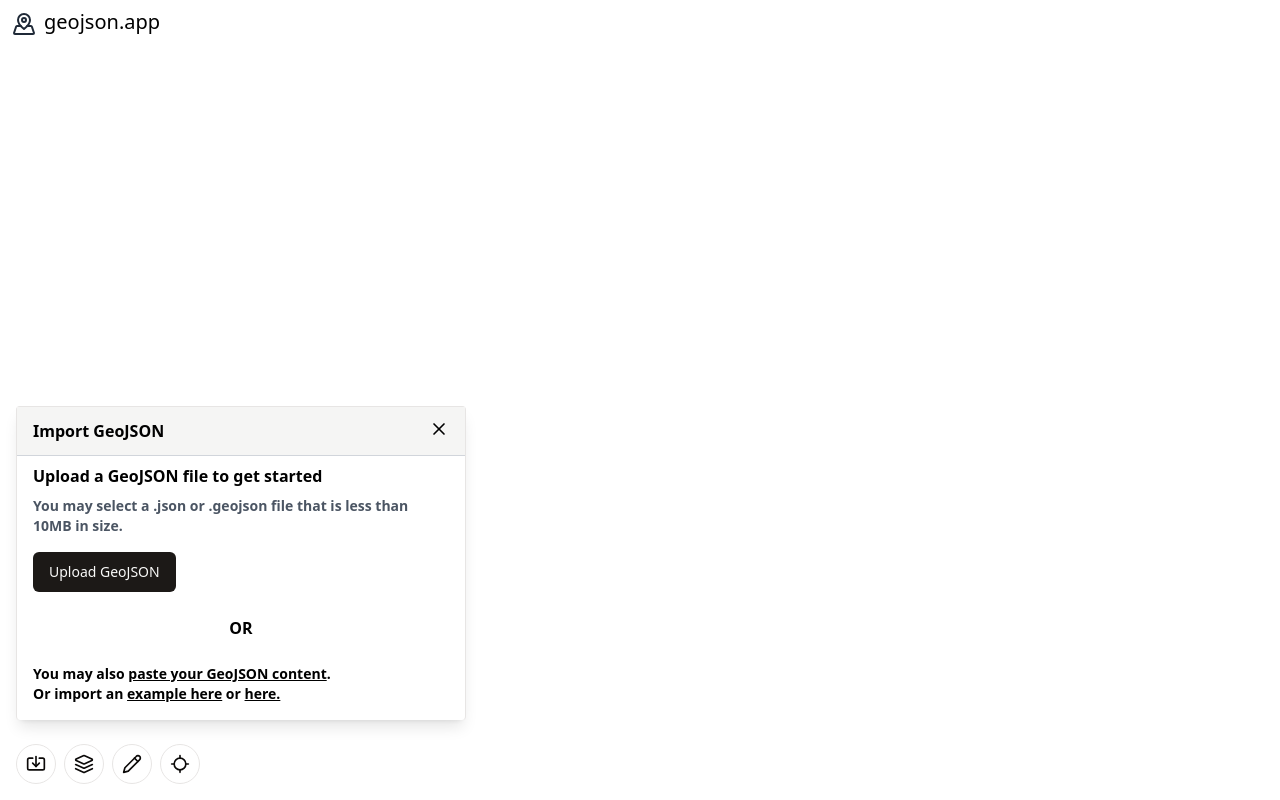
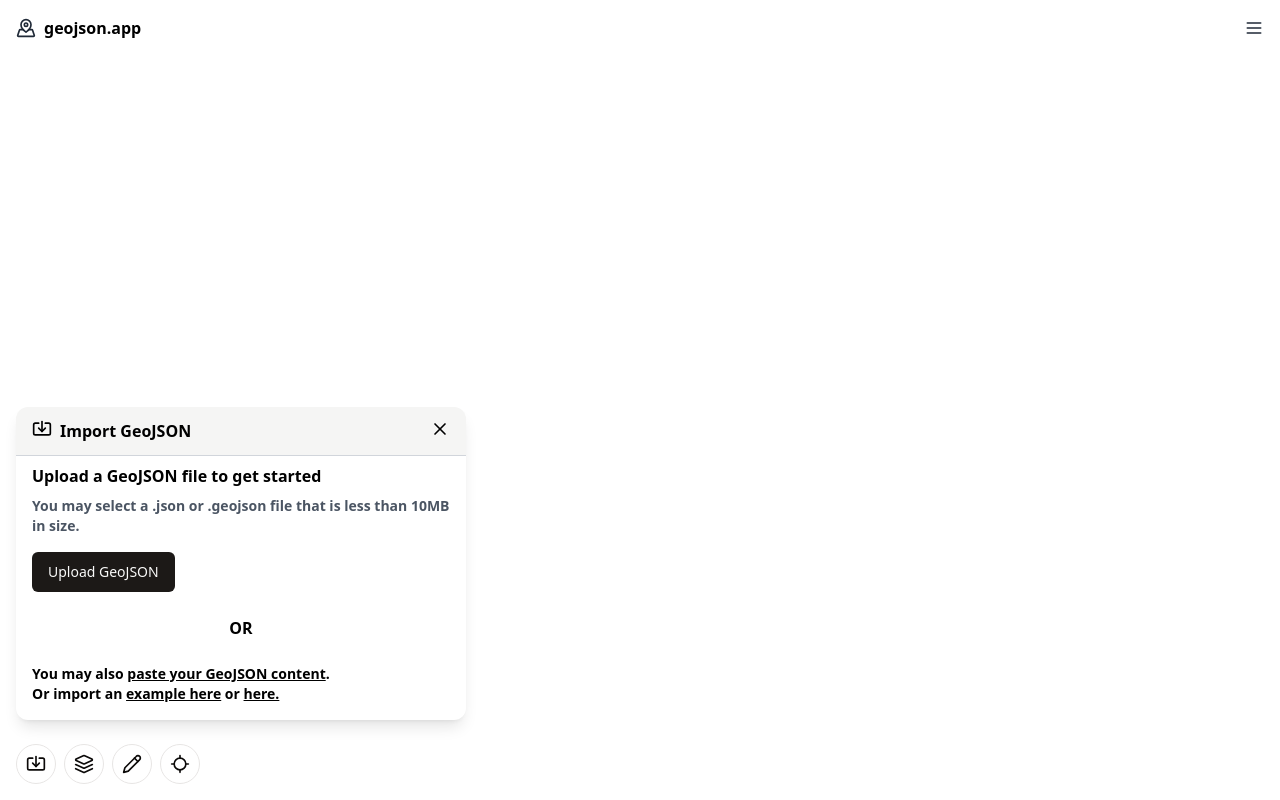
Before and after one commit to bishalspkt/geojson-app, a React (Vite) app: page / in a window 1280 px wide. Built offline with nearby package versions, Linux system fonts and the light colour scheme; what protomaps-themes-base would draw is missing.

Commit message:
Refactor map controls and add menu to map label

```diff
--- a/src/components/map-controls/map-controls.tsx
+++ b/src/components/map-controls/map-controls.tsx
@@ -39,14 +39,14 @@ export default function MapControls({ geoJson, setGeoJSON, setMapFocus }: Upload
         try {
             const position = await getCurrentPosition();
             setMapFocus(position);
-        } catch(error) {
-            alert(error);
+        } catch(error: any) {
+            alert((error as Error).message);
         }
     }
 
     return (
         <>
-            <div className="fixed bottom-4 left-4 flex flex gap-2">
+            <div className="fixed bottom-4 left-4 flex flex gap-2 rounded-lg">
                 <Button variant="outline" size="icon" className="rounded-3xl" onClick={() => togglePanel("upload")}><Import className="h-5 w-5" /></Button>
                 <Button variant="outline" size="icon" className="rounded-3xl" onClick={() => togglePanel("layers")}><Layers className="h-5 w-5" /></Button>
                 <Button variant="outline" size="icon" className="rounded-3xl" onClick={() => togglePanel("create")}><Pencil className="h-5 w-5" /></Button>
--- a/src/components/map-controls/panels/panel.tsx
+++ b/src/components/map-controls/panels/panel.tsx
@@ -9,10 +9,11 @@ const panelDict = {
 }
 export default function Panel({ type, children, className, onToggle }: PanelProps) {
     return (
-        <div className="fixed left-4 bottom-20 rounded sm:w-[450px] w-[300px] text-black font-semibold bg-white shadow-lg border border-b-0 z-20">
-            <div className="flex border-b border-gray-300 px-4 py-3 gap-2 bg-accent hover:cursor-pointer" onClick={() => onToggle(type)}>
+        <div className="fixed left-4 bottom-20 sm:w-[450px] w-[300px] text-black font-semibold bg-white shadow-lg z-20 rounded-xl">
+            <div className="flex border-b border-gray-300 px-4 py-3 gap-2 bg-accent hover:cursor-pointer rounded-t-xl" onClick={() => onToggle(type)}>
+                {panelDict[type].icon}
                 <p>{panelDict[type].title}</p>
-                <X className="h-5 w-5 ml-auto" />
+                <X className="h-5 w-5 ml-auto hover:text-lg hover:scale-110" />
             </div>
             <div className={`flex flex-col gap-2 text-left max-h-[70vh] overflow-y-auto ${className}`}>
                 {children}
--- a/src/components/map/map-label.tsx
+++ b/src/components/map/map-label.tsx
@@ -1,10 +1,34 @@
-import { MapPinned } from "lucide-react";
+import { Github, MapPinned, Menu } from "lucide-react";
+import { useState } from "react";
 
 export default function MapLabel() {
+    const [isMenuOpen, setMenuOpen] = useState(false);
+
+    const handleMenuClick = () => {
+        setMenuOpen(!isMenuOpen);
+    };
+
+    const menuItems = [
+        { name: "GitHub", icon: <Github className="h-5 w-5 text-gray-800" />, url: "https://github.com/bishalspkt/geojson-app" }
+    ]
     return (
-        <div className="fixed top-2 left-2 flex gap-1 z-10">
-            <MapPinned className="h-8 w-8 p-1 text-gray-800" />
-            <h2 className="text-xl text-black"  style={{ textShadow: '0px 0px 6px white' }}>geojson.app</h2>
+        <div className="fixed p-4 pl-4 w-full flex gap-2 z-10 bg-white bg-opacity-50 backdrop-filter backdrop-blur-sm items-center">
+            <MapPinned className="h-5 w-5 text-gray-800" />
+            <h2 className="text text-black font-semibold">geojson.app</h2>
+            <div className="ml-auto cursor-pointer hover:scale-110" onClick={handleMenuClick}>
+                <Menu className="h-5 w-5 text-gray-800" />
+            </div>
+            {isMenuOpen && (
+                <div className="absolute top-0 right-0 mt-14 mr-2 bg-white shadow-lg rounded-lg p-4  z-10 bg-white bg-opacity-90 backdrop-filter backdrop-blur-sm items-center border border-color-gray-400">
+                    {menuItems.map((item, index) => (
+                        <a href={item.url} target="_blank" rel="noreferrer">
+                            <div className="flex gap-2 items-center" key={index}>
+                                {item.icon}{item.name}
+                            </div>
+                        </a>
+                    ),)}
+                </div>
+            )}
         </div>
-    )
+    );
 }
```
